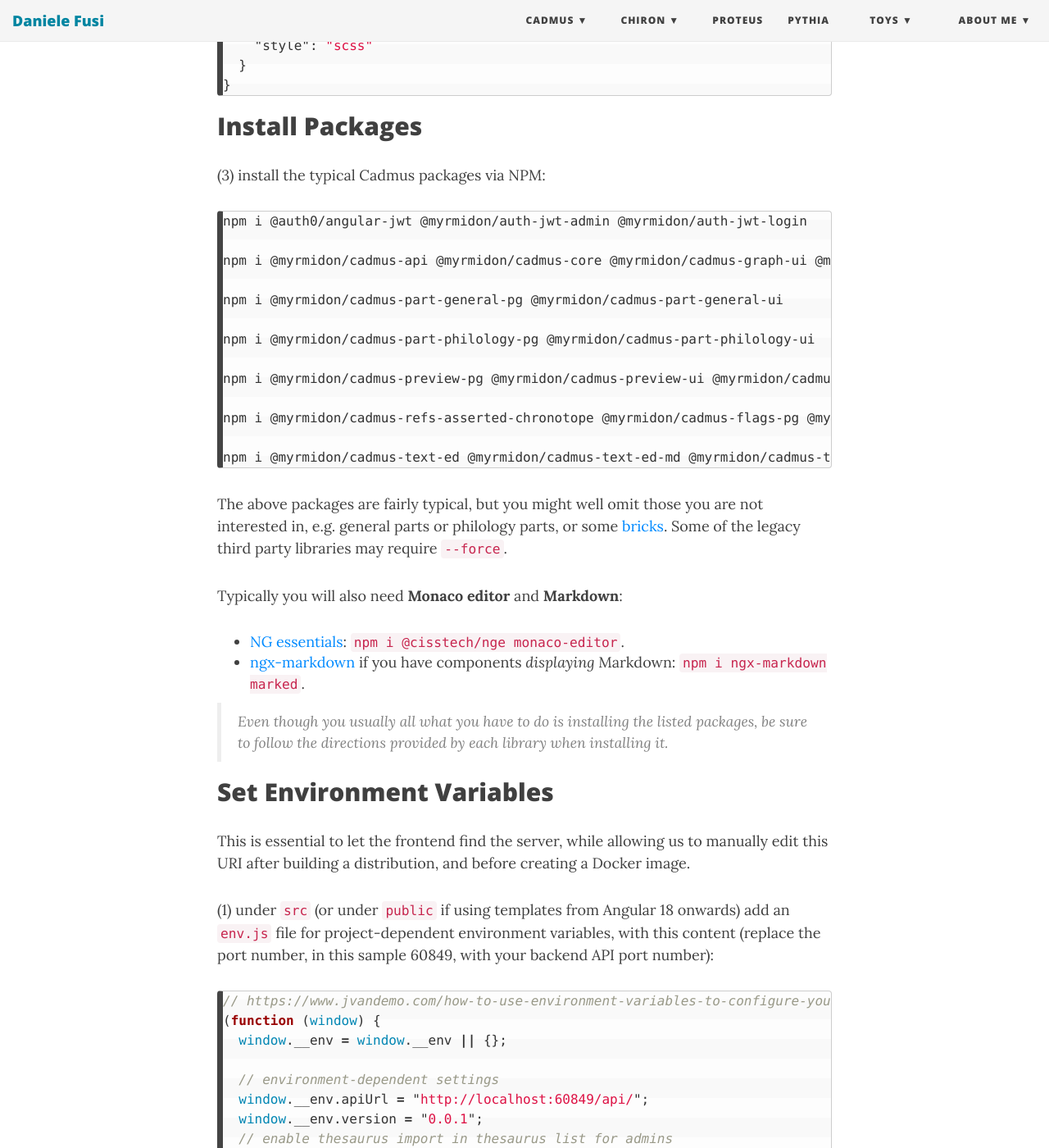
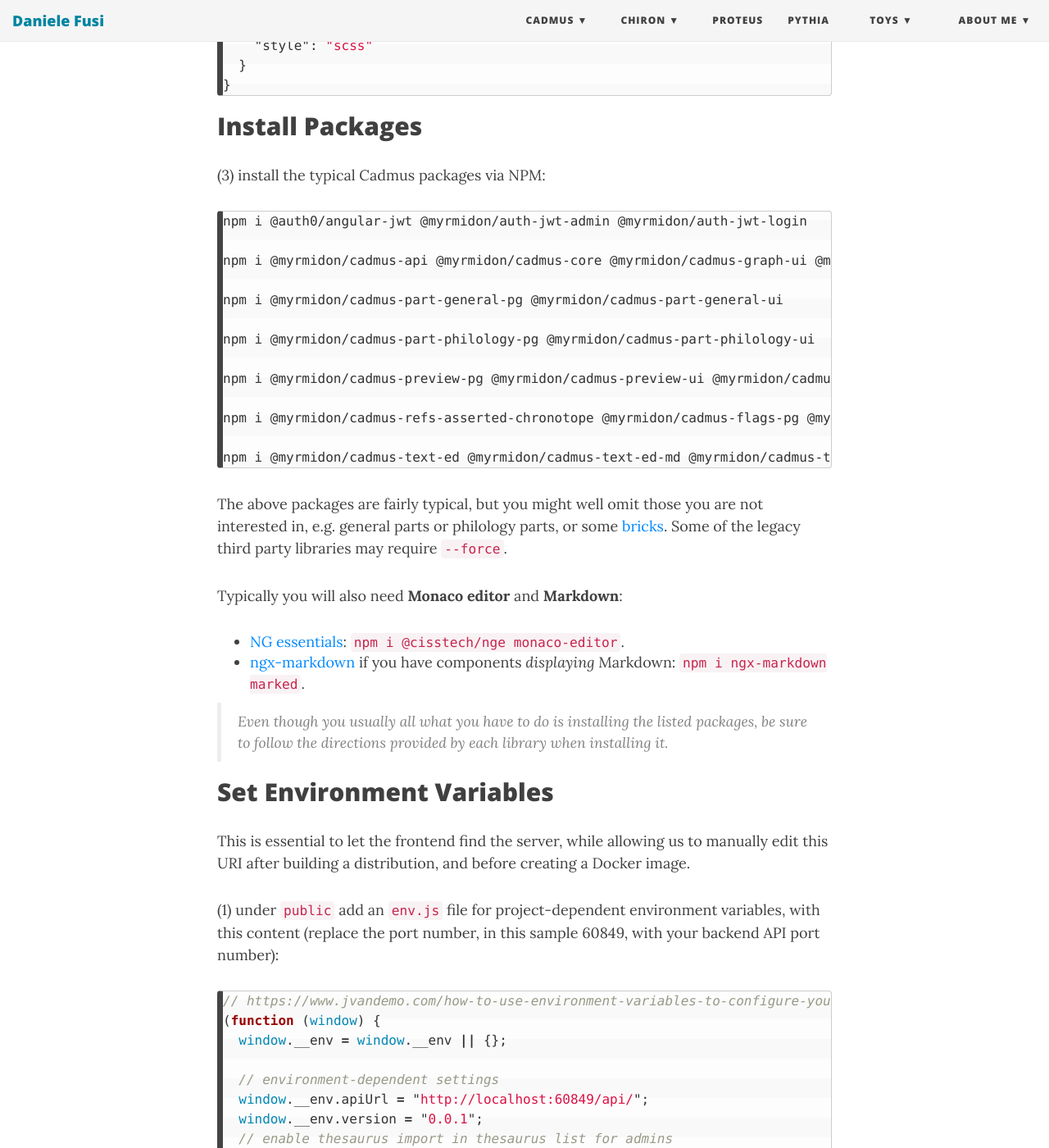
Before and after one commit to Myrmex/overview, a Jekyll site: the page built from cadmus/dev/frontend/app-setup.md, in a window 1280 px wide and 1400 px high, scrolled down 3706 px. Shown: the whole window at 82% size. Built offline with Jekyll 4.4.1, drawn with Linux system fonts in a browser that asks for light colours; nearby versions of some CDN libraries; some of the changed lines change nothing that is shown; some of the changed text lies outside the part shown.

Commit message:
Update app-setup.md

````diff
--- a/cadmus/dev/frontend/app-setup.md
+++ b/cadmus/dev/frontend/app-setup.md
@@ -138,7 +138,7 @@
 
 npm i @myrmidon/cadmus-preview-pg @myrmidon/cadmus-preview-ui @myrmidon/cadmus-profile-core
 
-npm i @myrmidon/cadmus-refs-asserted-chronotope @myrmidon/cadmus-flags-pg @myrmidon/cadmus-flags-ui @myrmidon/cadmus-refs-asserted-ids @myrmidon/cadmus-refs-assertion @myrmidon/cadmus-refs-decorated-ids @myrmidon/cadmus-refs-doc-references @myrmidon/cadmus-refs-external-ids @myrmidon/cadmus-refs-historical-date @myrmidon/cadmus-mat-physical-size @myrmidon/cadmus-refs-lookup @myrmidon/cadmus-refs-proper-name @myrmidon/cadmus-state @myrmidon/cadmus-text-block-view @myrmidon/cadmus-thesaurus-editor @myrmidon/cadmus-thesaurus-list @myrmidon/cadmus-thesaurus-ui @myrmidon/cadmus-ui @myrmidon/cadmus-ui-flags-picker @myrmidon/cadmus-ui-pg @myrmidon/ngx-mat-tools @myrmidon/ngx-tools @myrmidon/paged-data-browsers @types/diff-match-patch diff-match-patch ts-md5
+npm i @myrmidon/cadmus-refs-asserted-chronotope @myrmidon/cadmus-flags-pg @myrmidon/cadmus-flags-ui @myrmidon/cadmus-refs-asserted-ids @myrmidon/cadmus-refs-assertion @myrmidon/cadmus-refs-decorated-ids @myrmidon/cadmus-refs-doc-references @myrmidon/cadmus-refs-external-ids @myrmidon/cadmus-refs-historical-date @myrmidon/cadmus-mat-physical-size @myrmidon/cadmus-refs-lookup @myrmidon/cadmus-refs-proper-name @myrmidon/cadmus-state @myrmidon/cadmus-text-block-view @myrmidon/cadmus-thesaurus-editor @myrmidon/cadmus-thesaurus-list @myrmidon/cadmus-thesaurus-ui @myrmidon/cadmus-ui @myrmidon/cadmus-ui-flag-set @myrmidon/cadmus-ui-pg @myrmidon/ngx-mat-tools @myrmidon/ngx-tools @myrmidon/paged-data-browsers @types/diff-match-patch diff-match-patch ts-md5
 
 npm i @myrmidon/cadmus-text-ed @myrmidon/cadmus-text-ed-md @myrmidon/cadmus-text-ed-txt
 ```
@@ -156,7 +156,7 @@
 
 This is essential to let the frontend find the server, while allowing us to manually edit this URI after building a distribution, and before creating a Docker image.
 
-(1) under `src` (or under `public` if using templates from Angular 18 onwards) add an `env.js` file for project-dependent environment variables, with this content (replace the port number, in this sample 60849, with your backend API port number):
+(1) under `public` add an `env.js` file for project-dependent environment variables, with this content (replace the port number, in this sample 60849, with your backend API port number):
 
 ```js
 // https://www.jvandemo.com/how-to-use-environment-variables-to-configure-your-angular-application-without-a-rebuild/
@@ -200,31 +200,17 @@
 };
 ```
 
-(2) in `angular.json`, under `projects/APPNAME/architect/build/options/assets`:
+⚠️ Since Angular 18 the `public` folder is the place where you should place items to be copied. So, in this case just place the `env.js` file there. No change is required in `angular.json` because it already has a glob catch-all pattern pointing to the `public` folder. Before this version, you typically added `src/env.js` to the `assets` array in `projects/APPNAME/architect/build/options/assets`.
 
-- add `"src/env.js"`:
-
-```json
-"assets": [
-  "src/favicon.ico",
-  "src/assets",
-  "src/env.js"
-],
-```
-
-⚠️ Since Angular 18 the `public` folder is the place where you should place items to be copied. So, in this case just place the `env.js` file there. No change is required in `angular.json` because it already has a glob catch-all pattern pointing to the `public` folder.
-
->The glob for Monaco editor is no longer needed when using NG essentials as a Monaco wrapper.
-
-💡 If you are using legacy libraries like `gravatar`, add this option under `architect/build/options` to avoid a build warning:
+💡 If you are using legacy libraries like `leaflet`, add this option under `architect/build/options` to avoid a build warning:
 
 ```json
 "allowedCommonJsDependencies": [
-  "gravatar"
+  "leaflet"
 ]
 ```
 
-(3) in `src/index.html` add an import for `env.js` to your `head` element:
+(2) in `src/index.html` add an import for `env.js` to your `head` element:
 
 ```html
 <head>
@@ -245,9 +231,7 @@
 
 This is optional and depends on your visuals.
 
-For a quick setup, just ensure you have the required icons and images in `assets` (see `cadmus-shell/assets`): usually they are `logo-white-40.png` for the top bar logo (you can use your own), and a couple of banner images for the homepage (`banner-512.jpg`, `banner-1024.jpg`).
-
-⚠️ Since Angular 18, you can rather place these assets under your `public/img` folder. This implies removing the `assets` folder from paths in the code templates if any, e.g. `/assets/img/some-image.jpg` becomes `/img/some-image.jpg`.
+For a quick setup, just ensure you have the required icons and images in `public/img`: usually they are `logo-white-40.png` for the top bar logo (you can use your own), and a couple of banner images for the homepage (`banner-512.jpg`, `banner-1024.jpg`).
 
 The logo is used in the `app.component`'s template for the main toolbar, while banner images are used in the default homepage placeholder.
 
````
